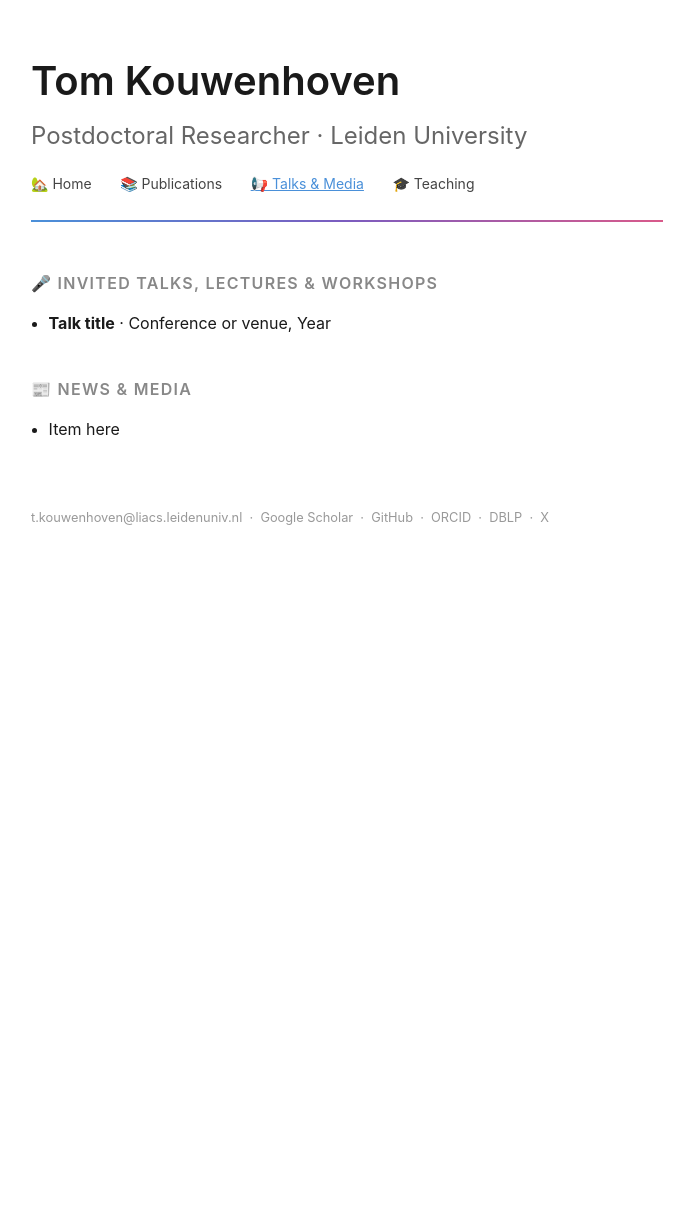
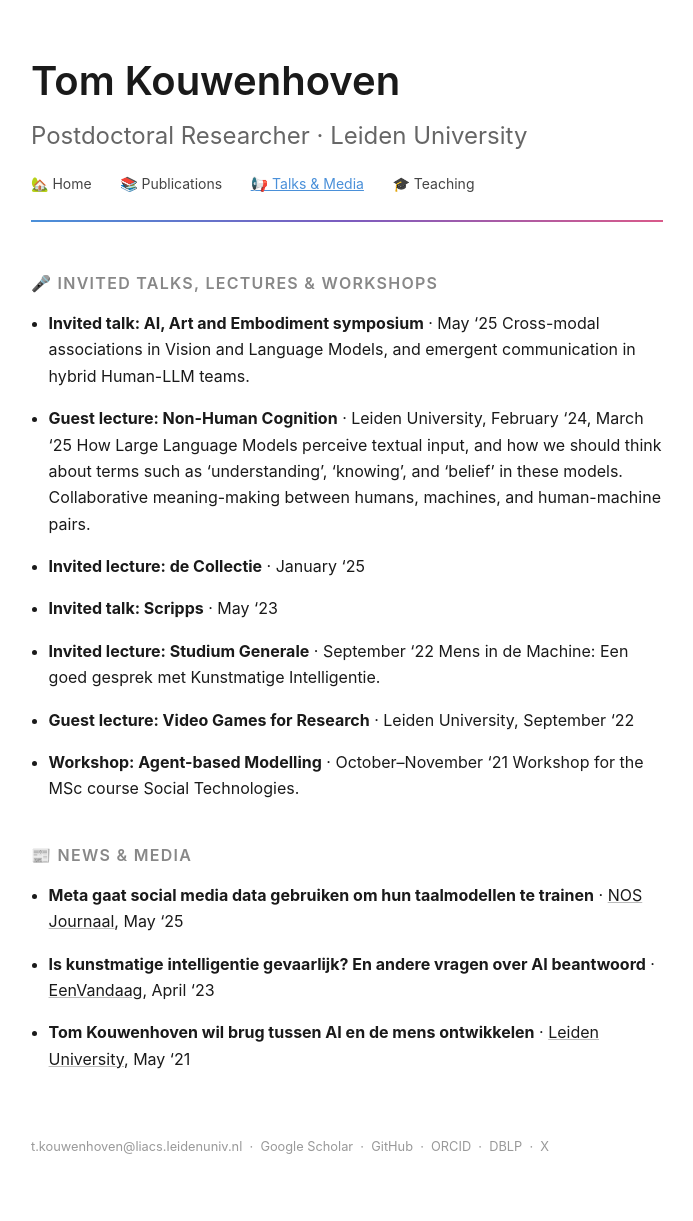
Before and after one commit to tomkouwenhoven/tomkouwenhoven.github.io, a Jekyll site: the page built from talks.md, in a window 1280 px wide. Shown: the whole page, without its empty margins (293-986 px from the left). Built offline with Jekyll 4.4.1, drawn with Linux system fonts in a browser that asks for light colours; before the commit the page ends 900 px from its top, so only the background shows below that.

Commit message:
Update talks and teaching

```diff
--- a/talks.md
+++ b/talks.md
@@ -6,8 +6,28 @@ permalink: /talks
 
 ## 🎤 Invited talks, Lectures & Workshops
 
-- **Talk title** · Conference or venue, Year
+- **Invited talk: AI, Art and Embodiment symposium** · May '25
+  Cross-modal associations in Vision and Language Models, and emergent communication in hybrid Human-LLM teams.
+
+- **Guest lecture: Non-Human Cognition** · Leiden University, February '24, March '25
+  How Large Language Models perceive textual input, and how we should think about terms such as 'understanding', 'knowing', and 'belief' in these models. Collaborative meaning-making between humans, machines, and human-machine pairs.
+
+- **Invited lecture: de Collectie** · January '25
+
+- **Invited talk: Scripps** · May '23
+
+- **Invited lecture: Studium Generale** · September '22
+  Mens in de Machine: Een goed gesprek met Kunstmatige Intelligentie.
+
+- **Guest lecture: Video Games for Research** · Leiden University, September '22
+
+- **Workshop: Agent-based Modelling** · October–November '21
+  Workshop for the MSc course Social Technologies.
 
 ## 📰 News & Media
 
-- Item here
+- **Meta gaat social media data gebruiken om hun taalmodellen te trainen** · [NOS Journaal](https://npo.nl/start/serie/nos-journaal-20-00-uur/seizoen-64/nos-journaal_99262/afspelen){:target="_blank"}, May '25
+
+- **Is kunstmatige intelligentie gevaarlijk? En andere vragen over AI beantwoord** · [EenVandaag](https://eenvandaag.avrotros.nl/item/is-kunstmatige-intelligentie-gevaarlijk-en-andere-vragen-over-ai-beantwoord/){:target="_blank"}, April '23
+
+- **Tom Kouwenhoven wil brug tussen AI en de mens ontwikkelen** · [Leiden University](https://www.universiteitleiden.nl/nieuws/2021/05/tom-kouwenhoven-wil-brug-tussen-ai-en-de-mens-ontwikkelen){:target="_blank"}, May '21
```
Also changed, not shown: teaching.md (+2 -2 lines).
